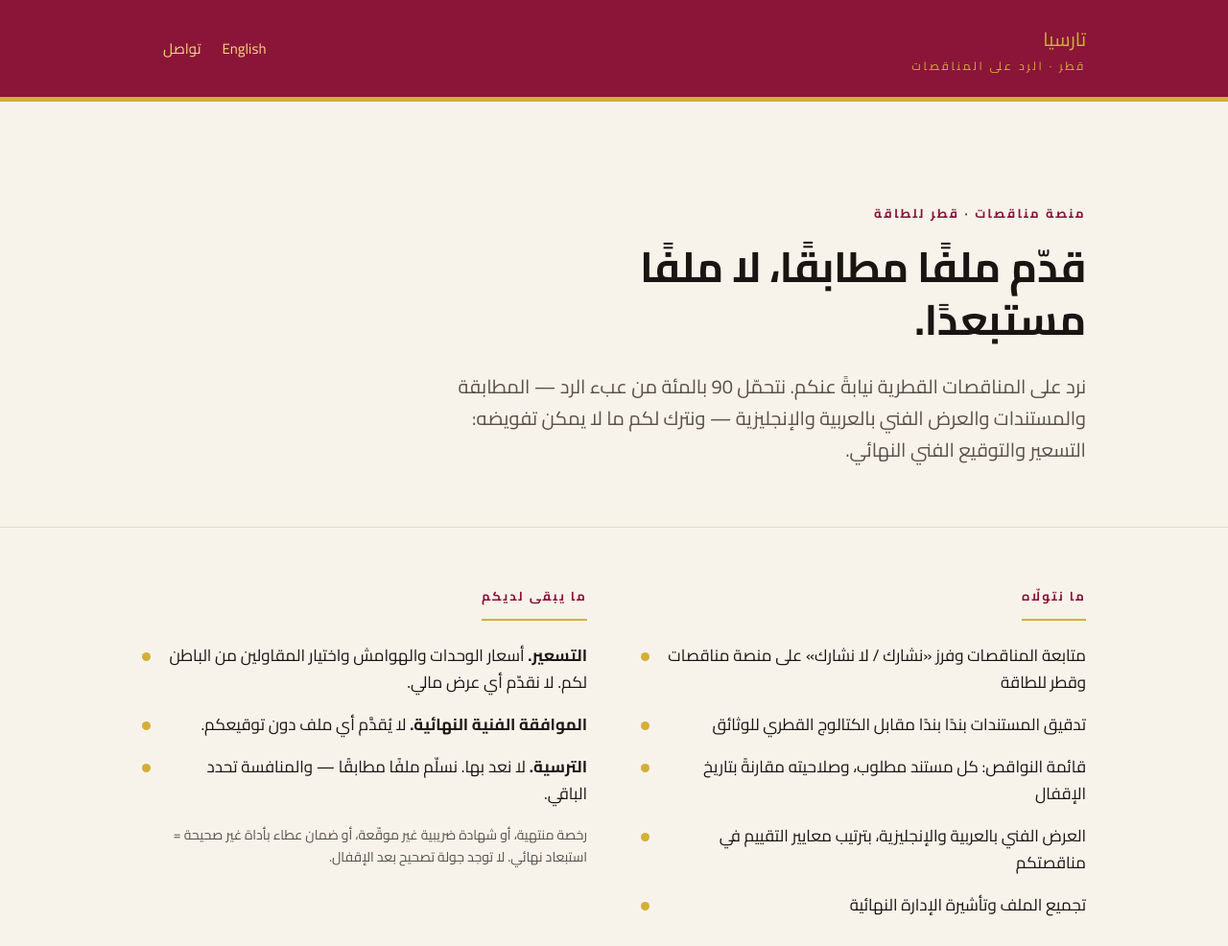
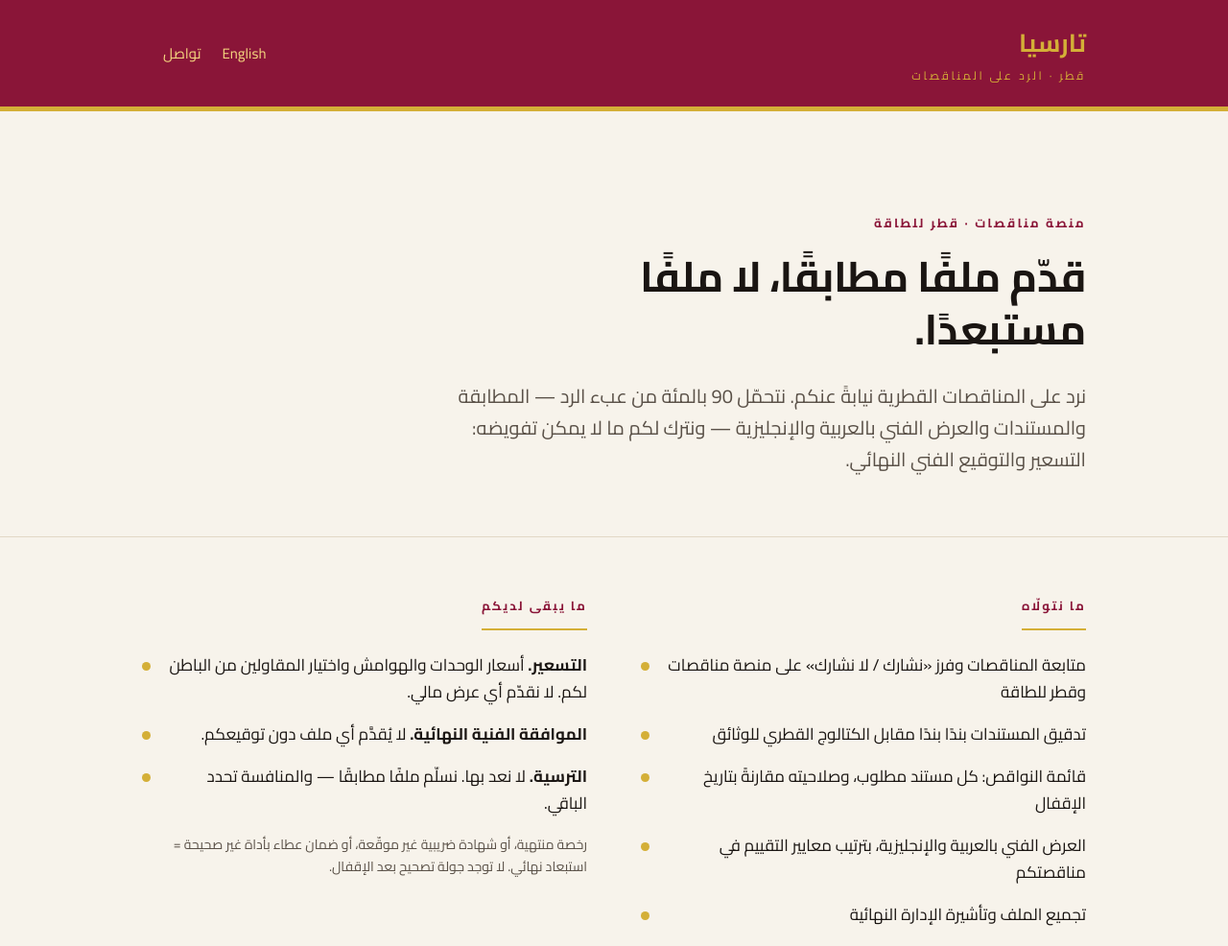
Before and after one commit to thebestsystem/thebestsystem.github.io, a plain HTML site: page ar.html in a window 1280 px wide. Shown: the top 986 px of the page at 96% size. Drawn offline with Linux system fonts and the light colour scheme.

Commit message:
fix(ar): taille du nom de marque dans l'en-tete

```diff
--- a/ar.html
+++ b/ar.html
@@ -28,7 +28,7 @@
 <body>
 <header>
   <div class="wrap">
-    <a class="brand" href="ar.html"><span style="font-size:20px;letter-spacing:0">تارسيا</span><span>قطر · الرد على المناقصات</span></a>
+    <a class="brand" href="ar.html"><span style="font-size:26px;letter-spacing:0;font-weight:700">تارسيا</span><span>قطر · الرد على المناقصات</span></a>
     <nav><a href="index.html" hreflang="en">English</a><a href="#contact">تواصل</a></nav>
   </div>
 </header>
```
